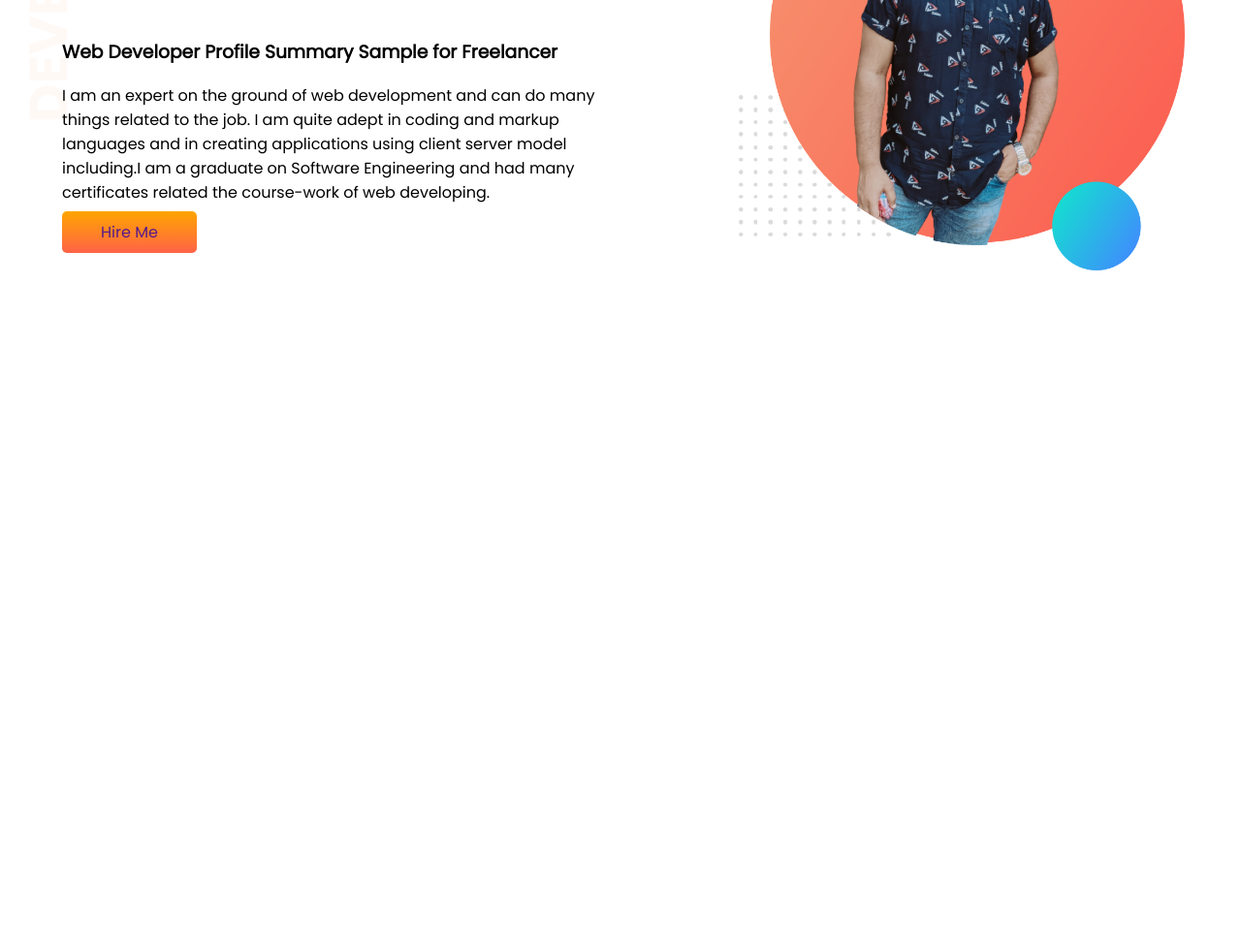
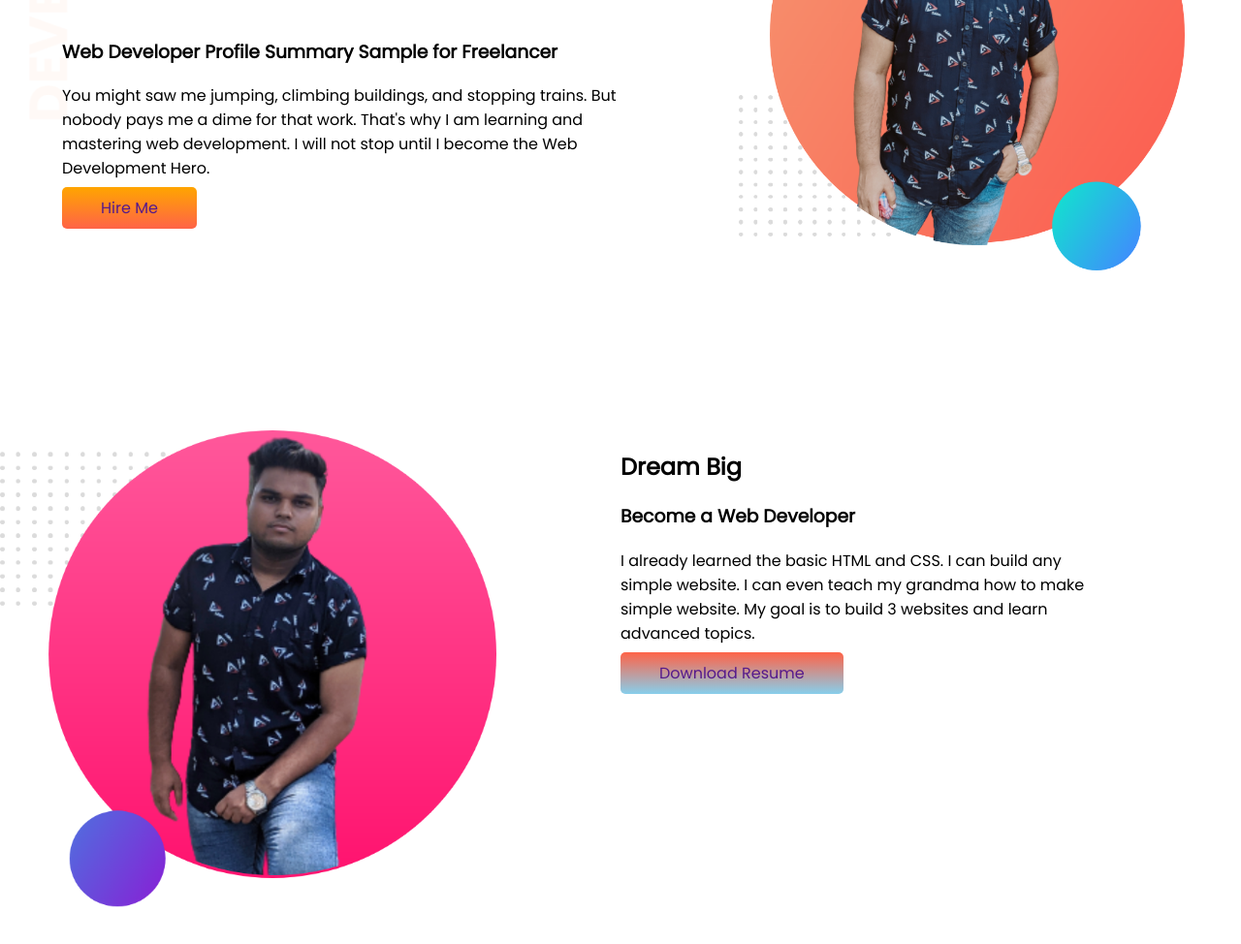
Before and after one commit to joynto1/devolop, a plain HTML site: page index.html in a window 1280 px wide. Shown: the part 236-1210 px from the top of the page at 97% size. Before the commit the page ends 800 px from the top, so only its background shows below. Drawn offline with Linux system fonts and the light colour scheme.

Commit message:
second-part

```diff
--- a/index.html
+++ b/index.html
@@ -18,10 +18,9 @@
             <h1>Welcome To</h1>
             <h1><span class="orange">Joyonto Kumar</span> World!</h1>
             <h3>Web Developer Profile Summary Sample for Freelancer</h3>
-            <p>I am an expert on the ground of web development and can do many things related to the job. I am quite
-                adept in coding and markup languages and in creating applications using client server model including.I
-                am a graduate on Software Engineering and had many certificates related the course-work of web
-                developing.
+            <p> You might saw me jumping, climbing buildings, and stopping trains. But nobody pays me a dime for that
+                work. That's why I am learning and mastering web development. I will not stop until I become the Web
+                Development Hero.
             </p>
             <a class="button" target="_blank" href="">Hire Me</a>
         </div>
@@ -29,6 +28,18 @@
             <img src="images/my-bg.png" alt="">
         </div>
     </section>
+    <section class="part-two">
+        <div class="dream-part">
+            <img src="images/my-bg2.png" alt="">
+        </div>
+        <div class="dream-part">
+            <h2>Dream Big</h2>
+            <h3>Become a Web Developer</h3>
+            <p>I already learned the basic HTML and CSS. I can build any simple website. I can even teach my grandma how
+                to make simple website. My goal is to build 3 websites and learn advanced topics. </p>
+            <a class="second-button" target="_blank" href="">Download Resume</a>
+        </div>
+    </section>
 </body>
 
 </html>
--- a/style.css
+++ b/style.css
@@ -15,6 +15,7 @@ h1 {
 
 section {
     display: flex;
+    margin-bottom: 100px;
 }
 
 .half-width {
@@ -39,3 +40,23 @@ section {
     background-image: url(images/top-banner.png);
     background-repeat: no-repeat;
 }
+
+.dream-part img {
+    width: 100%;
+    padding-left: 10pxpx;
+
+}
+
+.dream-part {
+    width: 40%;
+    padding-right: 10%;
+
+
+}
+
+.second-button {
+    text-decoration: none;
+    background-image: linear-gradient(tomato, skyblue);
+    border-radius: 5px;
+    padding: 10px 40px;
+}
```
